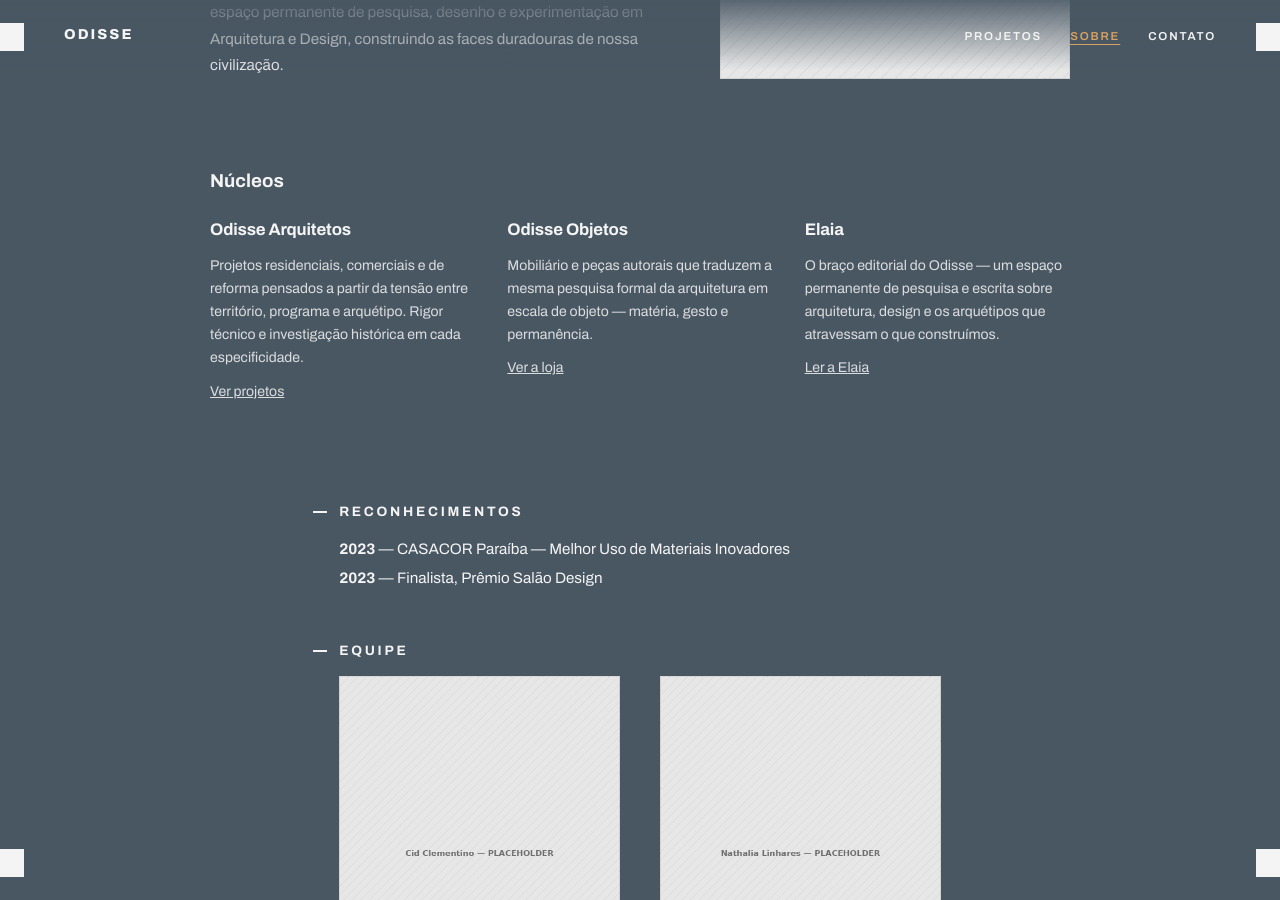
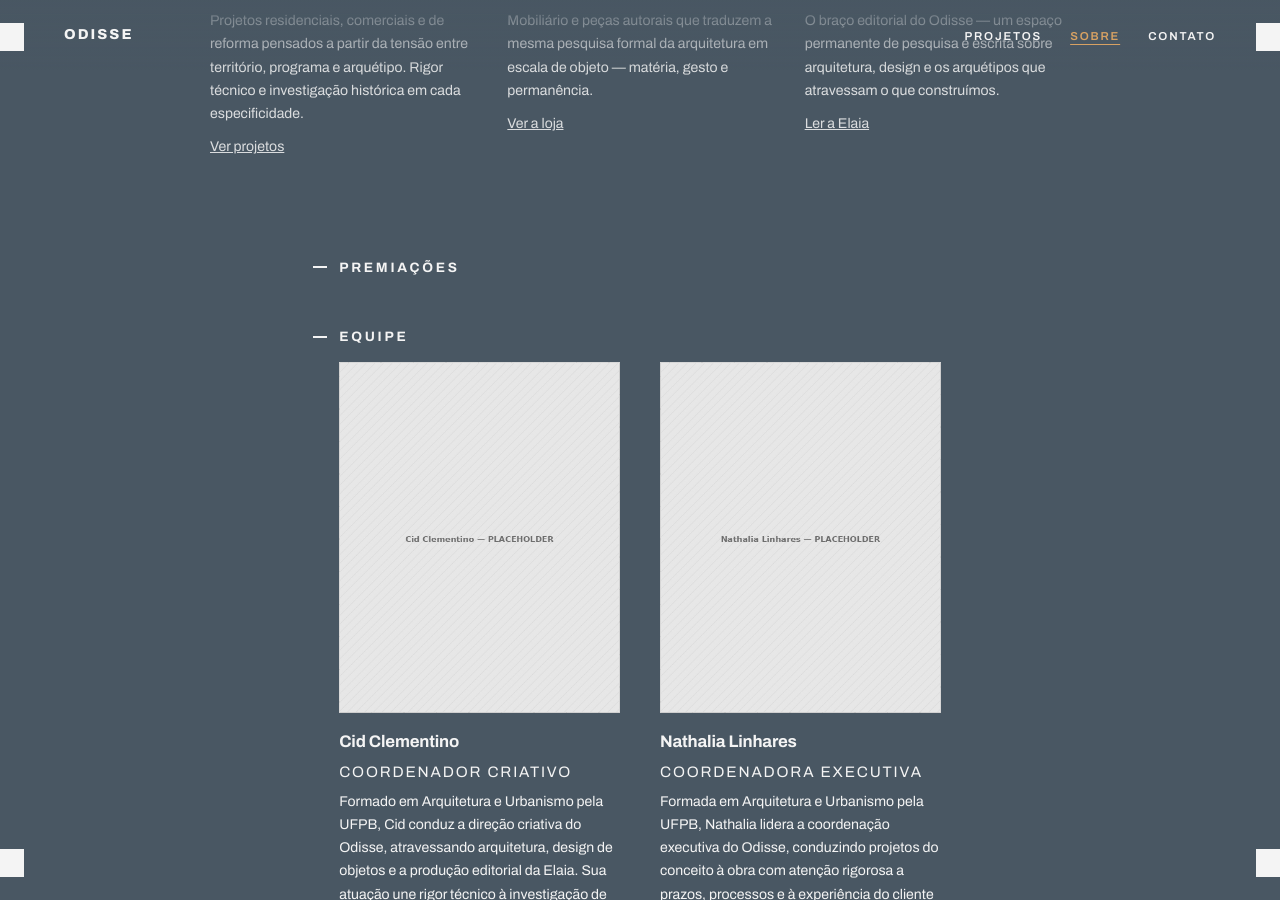
Before and after one commit to cidclementino/portfolio-odisse, a Jekyll site: the page built from sobre.html, in a window 1280 px wide and 900 px high, scrolled down 814 px. Built offline with Jekyll 4.4.1, drawn with Linux system fonts in a browser that asks for light colours.

Commit message:
Update sobre.html

```diff
--- a/sobre.html
+++ b/sobre.html
@@ -7,7 +7,7 @@
 ---
 <section class="sobre">
 
-  <div class="sobre__wide sobre__intro">
+  <div class="sobre__intro-wrap sobre__intro">
     <div class="sobre__intro-text">
       <p class="eyebrow">Sobre</p>
       <p>Com sede em João Pessoa, o Odisse — Estúdio de Arquitetura &amp; Design — é formado por um grupo de profissionais obstinados que se dedica à criação de espaços, objetos e experiências que fundem beleza e finalidade para a construção de um sentido cultural comum e vitalista. Pois entendemos a Arquitetura e o Design como ferramentas de transformação, forjadas na tensão entre os territórios que ocupam, suas histórias e a potencialidade dos arquétipos que manifestam.</p>
@@ -48,8 +48,8 @@
 
   <div class="sobre__doc">
 
-    <h3>Reconhecimentos</h3>
-    {% for item in site.data.sobre.reconhecimentos %}
+    <h3>Premiações</h3>
+    {% for item in site.data.sobre.premiacoes %}
     <p><strong>{{ item.ano }}</strong> — {{ item.descricao }}</p>
     {% endfor %}
 
```
